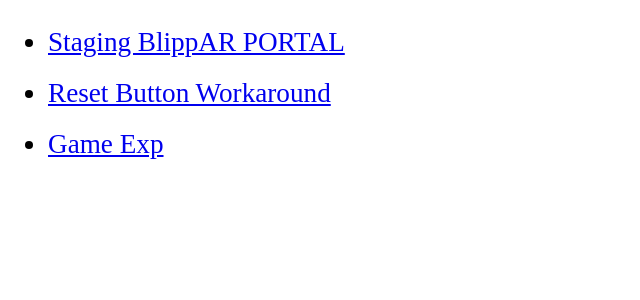
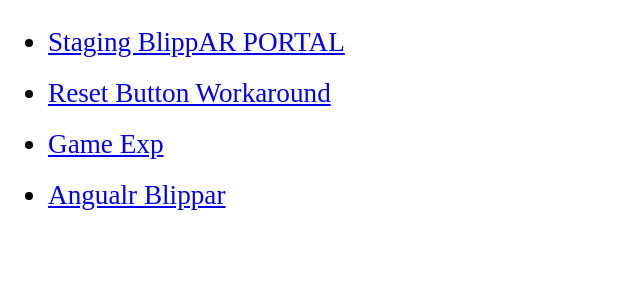
Before and after one commit to meky-vodafone/onirix-app-angular-deeplink, an Angular app: page / in a window 1280 px wide. Shown: the top 300 px of the page, without its empty margins (0-640 px from the left). Built offline with nearby package versions, Linux system fonts and the light colour scheme.

Commit message:
Update home.component.html with new links
Added a new link to Angular Blippar and cleaned up comments.

```diff
--- a/src/app/components/home/home.component.html
+++ b/src/app/components/home/home.component.html
@@ -72,6 +72,11 @@
   </li>
 
 
+  <li>
+    <a href="https://angular-blippar.netlify.app/">Angualr Blippar</a>
+  </li>
+
+
 
 
 </ul>
```
